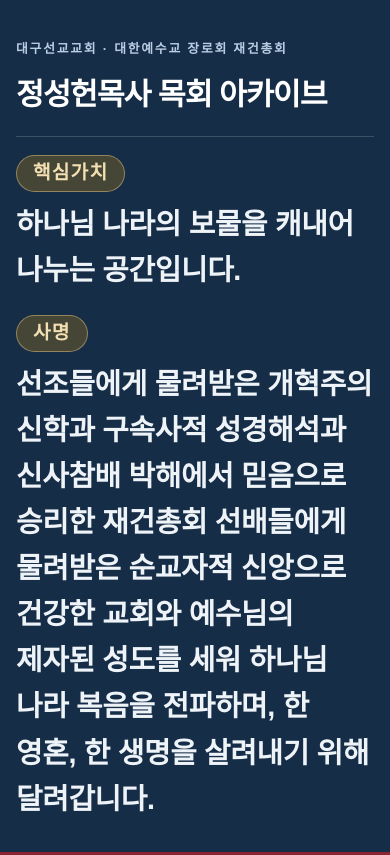
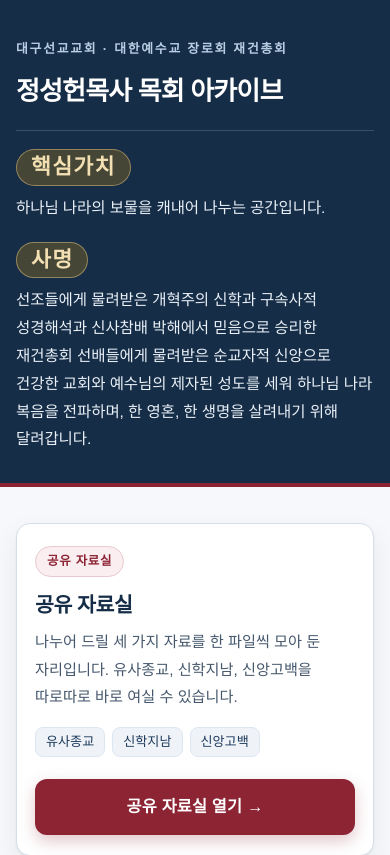
Before and after one commit to Jung-sunghun/Christianity, a plain HTML site: page index.html in a window 390 px wide. Shown: the top 855 px of the page. Drawn offline with Linux system fonts and the light colour scheme.

Commit message:
대문: 라벨(핵심가치·사명)만 크게, 본문 글자와 제목은 원래 크기로 되돌리고 꼬리말 줄간격 통일

```diff
--- a/index.html
+++ b/index.html
@@ -22,15 +22,15 @@ a{color:var(--navy3);text-decoration:none}
 
 header{background:var(--navy);color:#fff;padding:44px 0 40px;border-bottom:4px solid var(--accent)}
 header .kicker{display:inline-block;font-size:.8em;letter-spacing:.14em;color:#b9cde3;font-weight:700}
-header h1{margin-top:12px;font-size:2.5em;line-height:1.3;letter-spacing:-.03em;font-weight:800;color:#fff}
+header h1{margin-top:12px;font-size:2.05em;line-height:1.3;letter-spacing:-.03em;font-weight:800;color:#fff}
 header .creed{margin-top:30px;padding-top:26px;border-top:1px solid rgba(255,255,255,.16)}
-header .creed .item{display:flex;align-items:flex-start;gap:18px}
-header .creed .item+.item{margin-top:28px}
-header .creed .label{flex:0 0 auto;margin-top:7px;display:inline-block;white-space:nowrap;
-  font-size:1.36em;font-weight:800;letter-spacing:.06em;line-height:1.5;
+header .creed .item{display:flex;align-items:baseline;gap:16px}
+header .creed .item+.item{margin-top:26px}
+header .creed .label{flex:0 0 auto;display:inline-block;white-space:nowrap;
+  font-size:1.5em;font-weight:800;letter-spacing:.06em;line-height:1.4;
   color:#f2dfb2;background:rgba(138,106,31,.42);border:1px solid rgba(226,196,132,.5);
-  border-radius:999px;padding:4px 18px}
-header .creed .value{color:#eef3f8;font-size:2em;line-height:1.55;letter-spacing:-.012em;font-weight:600}
+  border-radius:999px;padding:3px 16px}
+header .creed .value{color:#e9f0f7;font-size:1em;font-weight:400;line-height:1.8;letter-spacing:-.005em}
 
 main{padding:36px 0 8px}
 .card{display:block;background:var(--paper);border:1px solid var(--line);border-radius:16px;
@@ -57,21 +57,21 @@ main{padding:36px 0 8px}
 
 footer{margin-top:40px;padding:28px 0 48px;border-top:1px solid var(--line);color:var(--muted);font-size:.86em;line-height:1.9}
 footer b{color:var(--navy2)}
-footer .row{display:flex;flex-wrap:wrap;gap:4px 14px}
-footer .row span{white-space:nowrap}
-footer .support{margin-top:14px;line-height:1.95}
+footer .row{line-height:1.9}
+footer .row span{white-space:nowrap;margin-right:14px}
+footer .support{margin-top:0;line-height:1.9}
 footer .support .acct{color:var(--navy2);font-weight:700}
-footer .support .desc{font-size:.97em}
+footer .support .desc{font-size:1em}
 
 @media (max-width:520px){
   body{font-size:16px}
   header{padding:34px 0 30px}
-  header h1{font-size:1.9em;letter-spacing:-.035em}
+  header h1{font-size:1.62em}
   header .creed{margin-top:22px;padding-top:18px}
   header .creed .item{display:block}
-  header .creed .item+.item{margin-top:22px}
-  header .creed .label{margin:0 0 9px;font-size:1.2em;padding:3px 16px}
-  header .creed .value{display:block;font-size:1.8em;line-height:1.6;letter-spacing:-.01em}
+  header .creed .item+.item{margin-top:20px}
+  header .creed .label{margin:0 0 8px;font-size:1.35em;padding:2px 14px}
+  header .creed .value{display:block;font-size:.97em;line-height:1.8;letter-spacing:-.005em}
   .card{padding:22px 18px 20px;border-radius:14px}
   .card h2{font-size:1.28em}
   .wrap{padding:0 16px}
```
